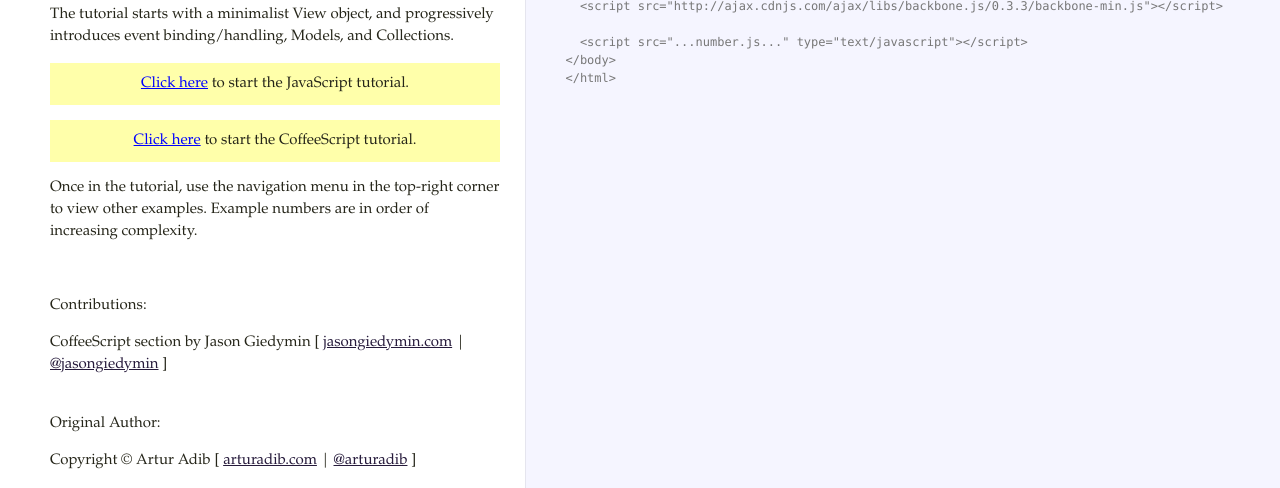
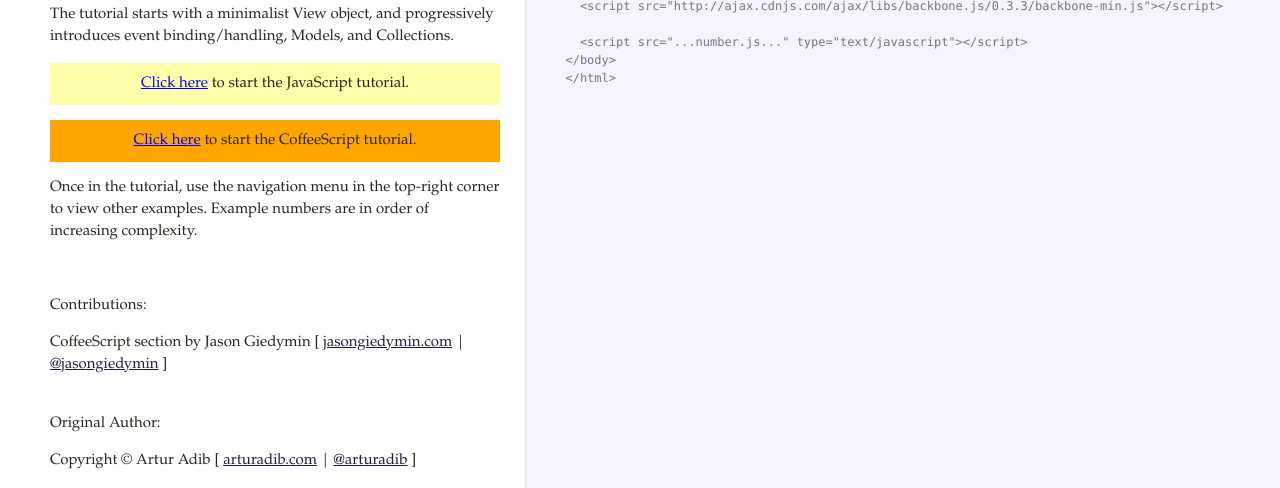
Before and after one commit to gijs/hello-backbonejs, a plain HTML site: page index.html in a window 1280 px wide. Shown: the part 322-810 px from the top of the page. Drawn offline with Linux system fonts and the light colour scheme.

Commit message:
Changed color.
- Changed color of CoffeeScript href on index.html.

```diff
--- a/index.html
+++ b/index.html
@@ -53,7 +53,7 @@
               <a href='js/docs/1.html' style='color:blue;'>Click here</a> to start the JavaScript tutorial.
             </p>
 
-            <p style='background:#ffffaa; padding:10px; text-align:center;'>
+            <p style='background:orange; padding:10px; text-align:center;'>
               <a href='coffeescript/docs/1.html' style='color:blue;'>Click here</a> to start the CoffeeScript tutorial.
             </p>
 
```
